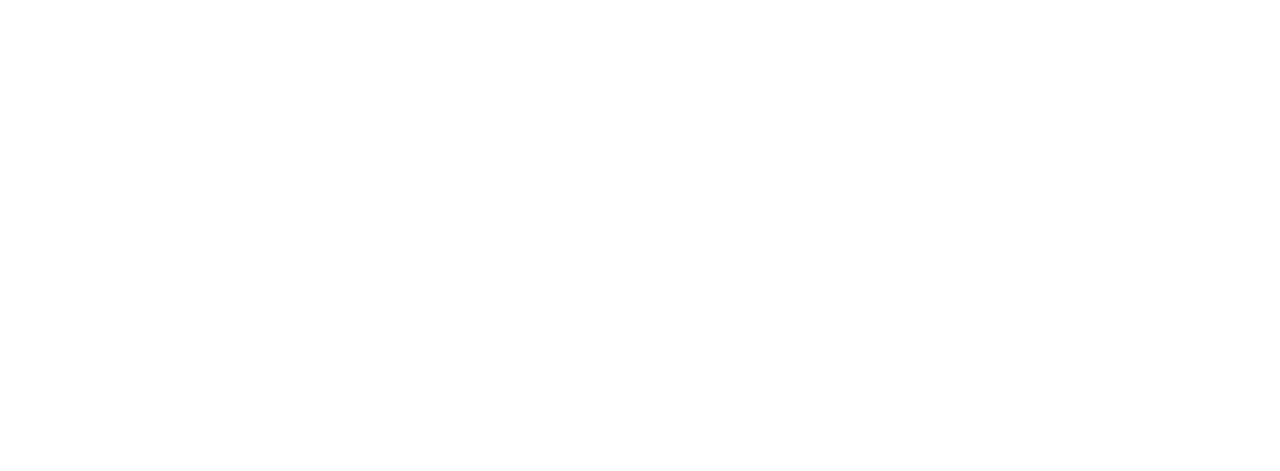
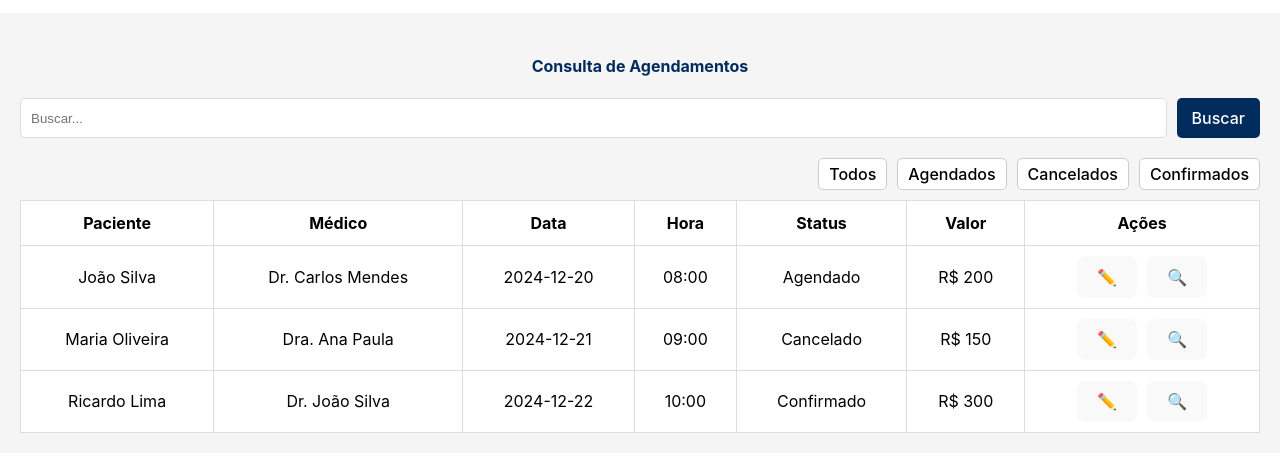
Before and after one commit to joaolrocha/advhealth, a React (Vite) app: page /consultations in a window 1280 px wide. Before the commit this address had no page. Shown: the part 167-638 px from the top of the page. Built offline with nearby package versions, Linux system fonts and the light colour scheme.

Commit message:
creating consultations page

```diff
--- a/src/App.tsx
+++ b/src/App.tsx
@@ -4,6 +4,7 @@
 import Dashboard from './pages/Dashboard/Dashboard';
 import './App.css'
 import Schedule from './pages/Schedules/Schedules';
+import Consultations from './pages/Consultations/Consultations';
 
 const App: React.FC = () => {
   return (
@@ -12,6 +13,7 @@
         <Route path="/" element={<Login />} />
         <Route path="/dashboard" element={<Dashboard />} />
         <Route path="/schedule" element={<Schedule />} />
+        <Route path="/consultations" element={<Consultations />} />
       </Routes>
     </Router>
   );
--- /dev/null
+++ b/src/components/apointmentsTable/ApointmentsTable.tsx
@@ -0,0 +1,55 @@
+import React from 'react';
+
+type Appointment = {
+  id: number;
+  patient: string;
+  doctor: string;
+  date: string;
+  time: string;
+  status: string; // Agendado, Cancelado, Confirmado
+  value: string;
+};
+
+type AppointmentsTableProps = {
+  data: Appointment[];
+  onEdit: (id: number) => void;
+  onView: (id: number) => void;
+};
+
+const AppointmentsTable: React.FC<AppointmentsTableProps> = ({ data, onEdit, onView }) => {
+  return (
+    <table style={{ width: '100%', borderCollapse: 'collapse', backgroundColor: '#fff' }}>
+      <thead>
+        <tr>
+          <th style={{ border: '1px solid #ddd', padding: '10px' }}>Paciente</th>
+          <th style={{ border: '1px solid #ddd', padding: '10px' }}>Médico</th>
+          <th style={{ border: '1px solid #ddd', padding: '10px' }}>Data</th>
+          <th style={{ border: '1px solid #ddd', padding: '10px' }}>Hora</th>
+          <th style={{ border: '1px solid #ddd', padding: '10px' }}>Status</th>
+          <th style={{ border: '1px solid #ddd', padding: '10px' }}>Valor</th>
+          <th style={{ border: '1px solid #ddd', padding: '10px' }}>Ações</th>
+        </tr>
+      </thead>
+      <tbody>
+        {data.map((item) => (
+          <tr key={item.id}>
+            <td style={{ border: '1px solid #ddd', padding: '10px' }}>{item.patient}</td>
+            <td style={{ border: '1px solid #ddd', padding: '10px' }}>{item.doctor}</td>
+            <td style={{ border: '1px solid #ddd', padding: '10px' }}>{item.date}</td>
+            <td style={{ border: '1px solid #ddd', padding: '10px' }}>{item.time}</td>
+            <td style={{ border: '1px solid #ddd', padding: '10px' }}>{item.status}</td>
+            <td style={{ border: '1px solid #ddd', padding: '10px' }}>{item.value}</td>
+            <td style={{ border: '1px solid #ddd', padding: '10px', textAlign: 'center' }}>
+              <button onClick={() => onEdit(item.id)}>✏️</button>
+              <button onClick={() => onView(item.id)} style={{ marginLeft: '10px' }}>
+                🔍
+              </button>
+            </td>
+          </tr>
+        ))}
+      </tbody>
+    </table>
+  );
+};
+
+export default AppointmentsTable;
--- /dev/null
+++ b/src/components/filters/Filters.tsx
@@ -0,0 +1,31 @@
+import React from 'react';
+
+type FiltersProps = {
+  onFilterChange: (filter: string) => void;
+};
+
+const Filters: React.FC<FiltersProps> = ({ onFilterChange }) => {
+  const filters = ['Todos', 'Agendados', 'Cancelados', 'Confirmados'];
+
+  return (
+    <div style={{ display: 'flex', justifyContent: 'flex-end', gap: '10px', marginBottom: '10px' }}>
+      {filters.map((filter) => (
+        <button
+          key={filter}
+          onClick={() => onFilterChange(filter)}
+          style={{
+            padding: '5px 10px',
+            border: '1px solid #ccc',
+            borderRadius: '5px',
+            backgroundColor: '#fff',
+            cursor: 'pointer',
+          }}
+        >
+          {filter}
+        </button>
+      ))}
+    </div>
+  );
+};
+
+export default Filters;
--- /dev/null
+++ b/src/pages/Consultations/Consultations.tsx
@@ -0,0 +1,59 @@
+import React, { useState } from 'react';
+import { Container } from 'react-bootstrap';
+import AppointmentsTable from '../../components/apointmentsTable/ApointmentsTable';
+import Filters from '../../components/filters/Filters';
+import SearchBar from '../../components/searchBar/SearchBar';
+
+type Appointment = {
+  id: number;
+  patient: string;
+  doctor: string;
+  date: string;
+  time: string;
+  status: string;
+  value: string;
+};
+
+const mockData: Appointment[] = [
+  { id: 1, patient: 'João Silva', doctor: 'Dr. Carlos Mendes', date: '2024-12-20', time: '08:00', status: 'Agendado', value: 'R$ 200' },
+  { id: 2, patient: 'Maria Oliveira', doctor: 'Dra. Ana Paula', date: '2024-12-21', time: '09:00', status: 'Cancelado', value: 'R$ 150' },
+  { id: 3, patient: 'Ricardo Lima', doctor: 'Dr. João Silva', date: '2024-12-22', time: '10:00', status: 'Confirmado', value: 'R$ 300' },
+];
+
+const Consultations: React.FC = () => {
+  const [filteredData, setFilteredData] = useState<Appointment[]>(mockData);
+
+  const handleSearch = (query: string) => {
+    const result = mockData.filter((item) =>
+      item.patient.toLowerCase().includes(query.toLowerCase())
+    );
+    setFilteredData(result);
+  };
+
+  const handleFilterChange = (filter: string) => {
+    if (filter === 'Todos') {
+      setFilteredData(mockData);
+    } else {
+      setFilteredData(mockData.filter((item) => item.status === filter));
+    }
+  };
+
+  const handleEdit = (id: number) => {
+    alert(`Editar agendamento ${id}`);
+  };
+
+  const handleView = (id: number) => {
+    alert(`Visualizar agendamento ${id}`);
+  };
+
+  return (
+    <Container fluid style={{ padding: '20px', backgroundColor: '#f5f5f5' }}>
+      <h4 style={{ marginBottom: '20px', color: '#002b5c' }}>Consulta de Agendamentos</h4>
+      <SearchBar onSearch={handleSearch} />
+      <Filters onFilterChange={handleFilterChange} />
+      <AppointmentsTable data={filteredData} onEdit={handleEdit} onView={handleView} />
+    </Container>
+  );
+};
+
+export default Consultations;
```
